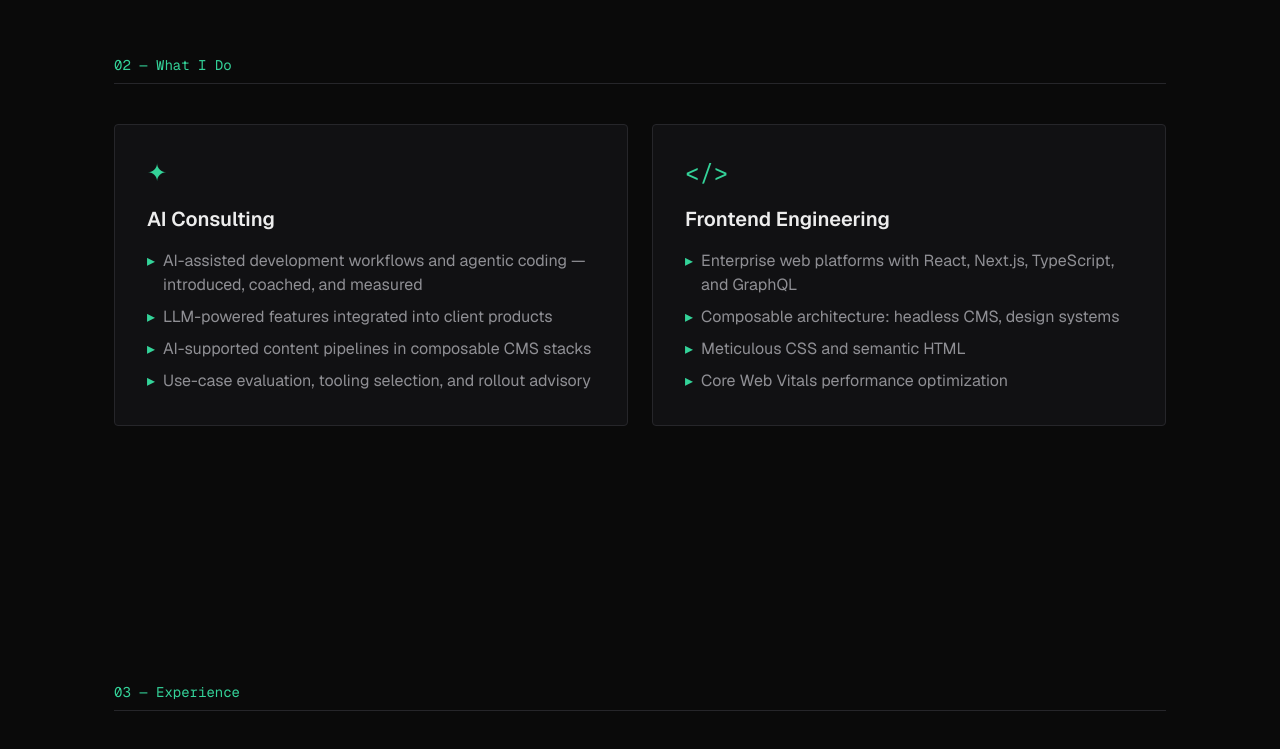
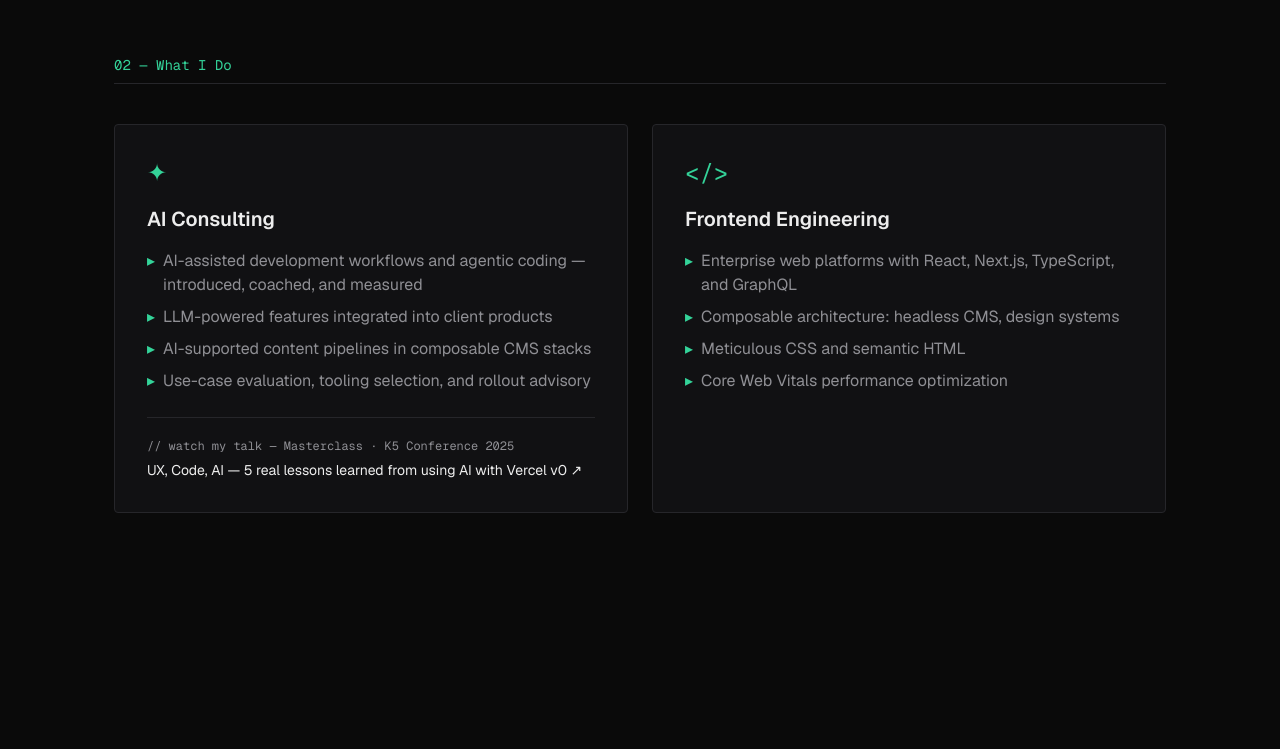
Before and after one commit to daniel-brandung/danielariel.com, a Next.js app: page / in a window 1280 px wide. Shown: the part 1560-2309 px from the top of the page. Built offline with nearby package versions, Linux system fonts and the light colour scheme.

Commit message:
content: add K5 Conference 2025 talk link to AI Consulting card
Co-Authored-By: Claude Fable 5 <noreply@anthropic.com>

```diff
--- a/components/WhatIDo.tsx
+++ b/components/WhatIDo.tsx
@@ -21,6 +21,22 @@ export function WhatIDo() {
                   </li>
                 ))}
               </ul>
+              {"talk" in card && (
+                <a
+                  href={card.talk.url}
+                  target="_blank"
+                  rel="noopener noreferrer"
+                  className="group/talk mt-6 block border-t border-line pt-5"
+                >
+                  <p className="font-mono text-xs text-muted">
+                    <span aria-hidden>{"// "}</span>
+                    watch my talk — {card.talk.event}
+                  </p>
+                  <p className="mt-1.5 text-pretty text-sm text-ink transition-colors group-hover/talk:text-accent">
+                    {card.talk.title} <span aria-hidden>↗</span>
+                  </p>
+                </a>
+              )}
             </div>
           </Reveal>
         ))}
--- a/lib/content.ts
+++ b/lib/content.ts
@@ -27,6 +27,11 @@ export const site = {
         "AI-supported content pipelines in composable CMS stacks",
         "Use-case evaluation, tooling selection, and rollout advisory",
       ],
+      talk: {
+        event: "Masterclass · K5 Conference 2025",
+        title: "UX, Code, AI — 5 real lessons learned from using AI with Vercel v0",
+        url: "https://k5.de/video/ux-code-ai-5-real-lessons-learned-from-using-ai-with-vercel-v0/",
+      },
     },
     {
       glyph: "</>",
```
Also changed, not shown: 1 other file (tests, documents, lock files or other folders).
